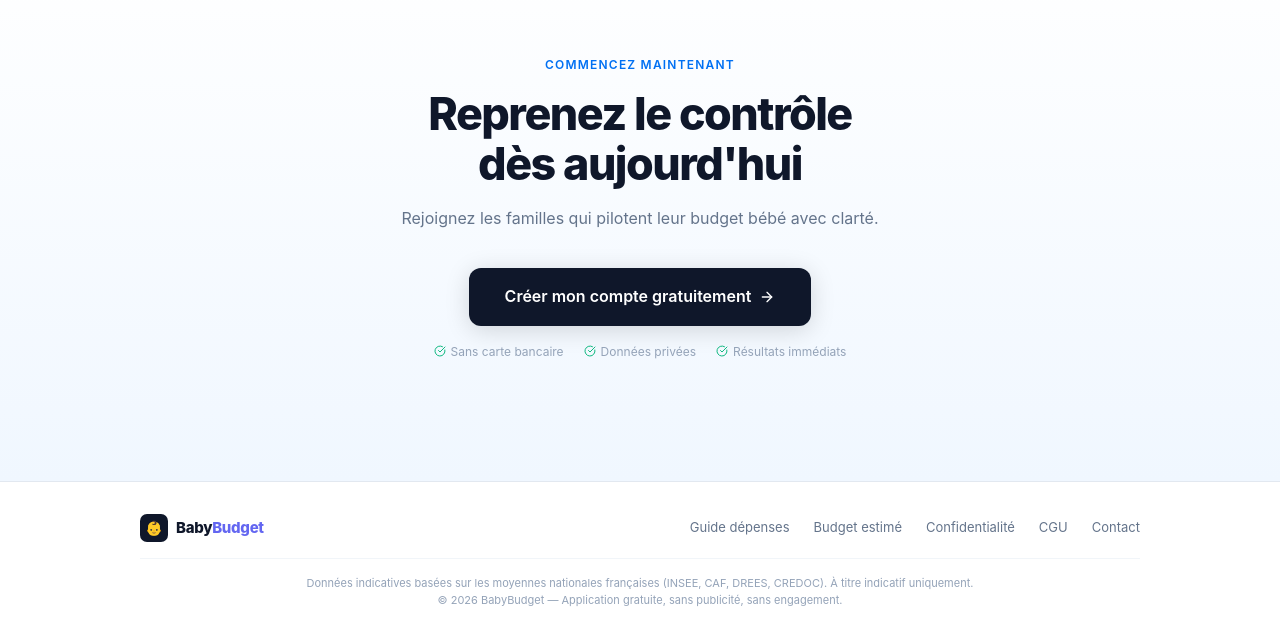
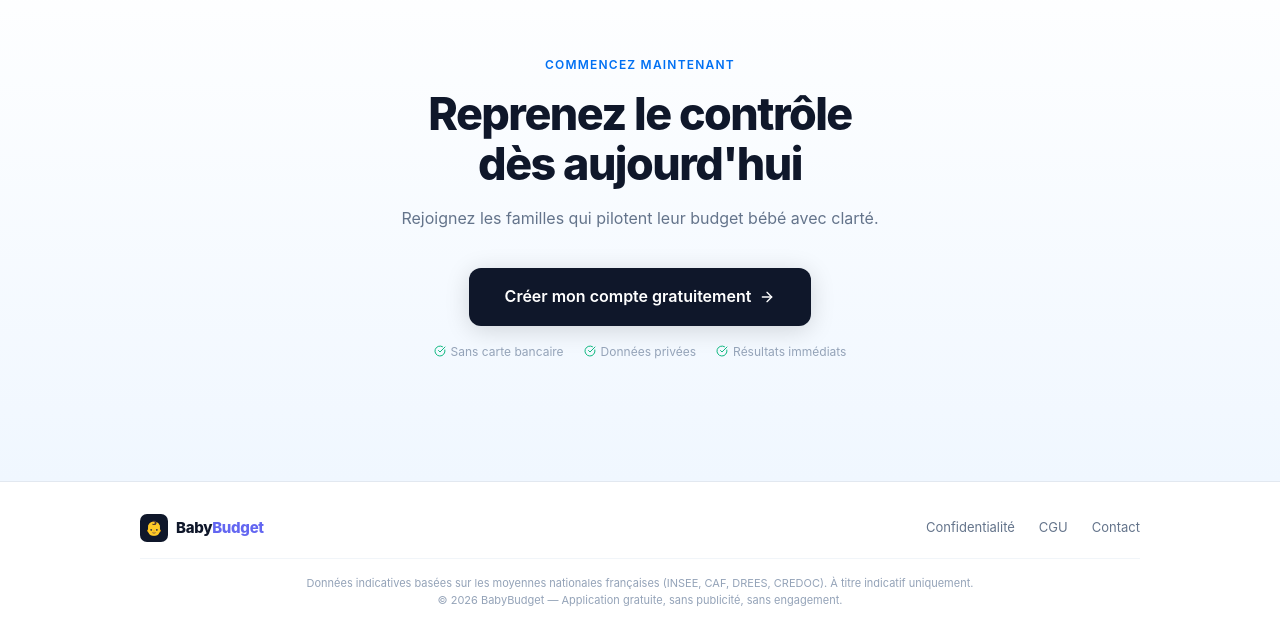
Before and after one commit to ambroiseguyot-del/stackblitz-starters-nzpd1ern, a Next.js app: page / in a window 1280 px wide. Shown: the part 4902-5544 px from the top of the page. Built offline with nearby package versions, Linux system fonts and the light colour scheme; no server answers.

Commit message:
landing v2

```diff
--- a/app/page.tsx
+++ b/app/page.tsx
@@ -731,8 +731,6 @@ export default function LandingPage() {
               </span>
             </div>
             <div style={{ display: 'flex', gap: 24, flexWrap: 'wrap' }}>
-              <Link href="/informations" style={{ fontSize: 13, color: c.textFaint, textDecoration: 'none' }}>Guide dépenses</Link>
-              <Link href="/budget" style={{ fontSize: 13, color: c.textFaint, textDecoration: 'none' }}>Budget estimé</Link>
               <Link href="/confidentialite" style={{ fontSize: 13, color: c.textFaint, textDecoration: 'none' }}>Confidentialité</Link>
               <Link href="/cgu" style={{ fontSize: 13, color: c.textFaint, textDecoration: 'none' }}>CGU</Link>
               <a href="mailto:contact@babybudget.fr" style={{ fontSize: 13, color: c.textFaint, textDecoration: 'none' }}>Contact</a>
```
